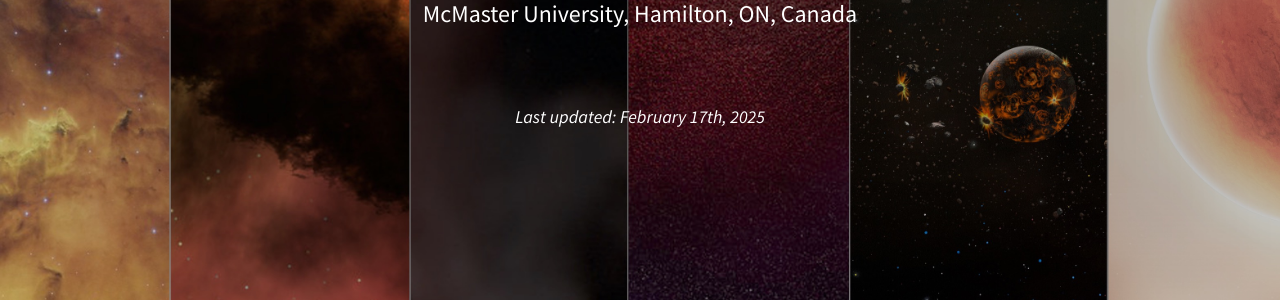
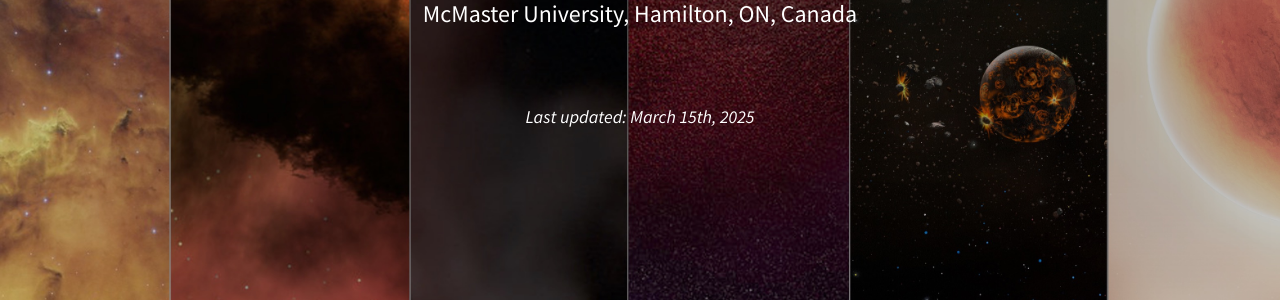
Before and after one commit to ralposium2025/ralposium2025.github.io, a Jekyll site: the page built from index.html, in a window 1280 px wide and 900 px high, scrolled down 359 px. Shown: the part 155-455 px from the top of the window. Built offline with Jekyll 4.4.1, drawn with Linux system fonts in a browser that asks for light colours; some of the changed text lies outside the part shown.

Commit message:
Save for future

```diff
--- a/_includes/header.html
+++ b/_includes/header.html
@@ -8,6 +8,6 @@
     <br>
     <!-- <a href="#about" class="btn btn-dark btn-lg"><b>Notice of Interest Form</b></a> -->
     <br>
-    <h4 style="color:white;"><i>Last updated: February 17th, 2025</i></h4>
+    <h4 style="color:white;"><i>Last updated: March 15th, 2025</i></h4>
   </div>
 </header>
--- a/_includes/navigation.html
+++ b/_includes/navigation.html
@@ -35,9 +35,9 @@
     <li>
       <a href="#loc" onclick = $("#menu-close").click(); >LOC</a>
     </li>
-    <li>
+    <!-- <li>
       <a href="#funding" onclick = $("#menu-close").click(); >Funding</a>
-    </li>
+    </li> -->
     <li>
       <a href="#accommodations" onclick = $("#menu-close").click(); >Accomodations in Hamilton</a>
     </li>
--- a/_includes/program.html
+++ b/_includes/program.html
@@ -21,6 +21,9 @@
             attendees by strengthening connections across these interdisciplinary areas.
             </p>
             <p class="lead">A detailed program is coming soon.</p>
+            <!-- <br>
+            <p class="lead">Banquet Dinner will be hosted the first night of the conference, June 25th, at
+              The Diplomat in Hamilton: <a href="https://thediplomat.ca/" target="_blank">https://thediplomat.ca/</a>. </p> -->
         </div>
       </div>
     </div>
--- a/_layouts/front.html
+++ b/_layouts/front.html
@@ -13,7 +13,6 @@
   {% include invited-speakers.html %}
   {% include soc.html %}
   {% include loc.html %}
-  {% include funding.html %}
   {% include accommodations.html %}
   {% include map.html %}
   {% include acknowledgements.html %}
```
Also changed, not shown: 1 other file.
